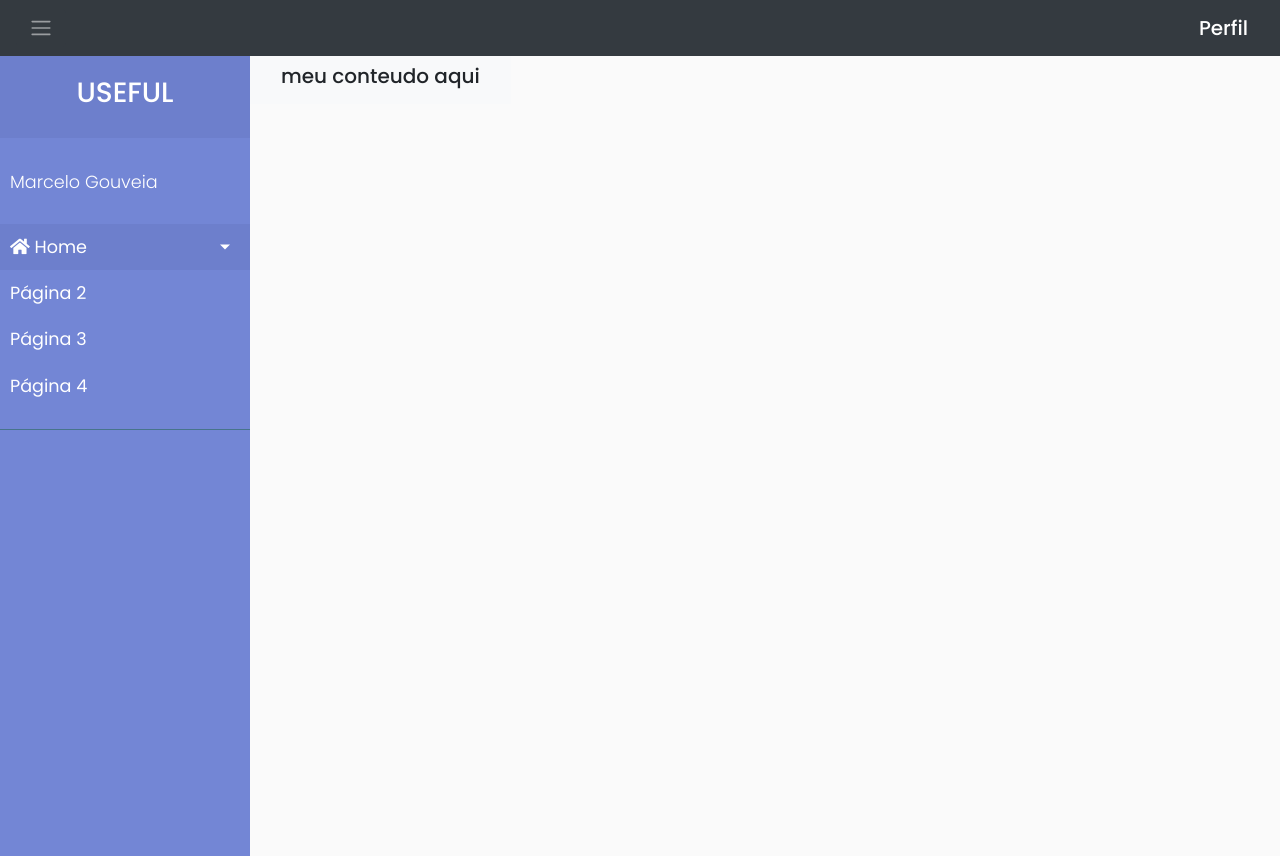
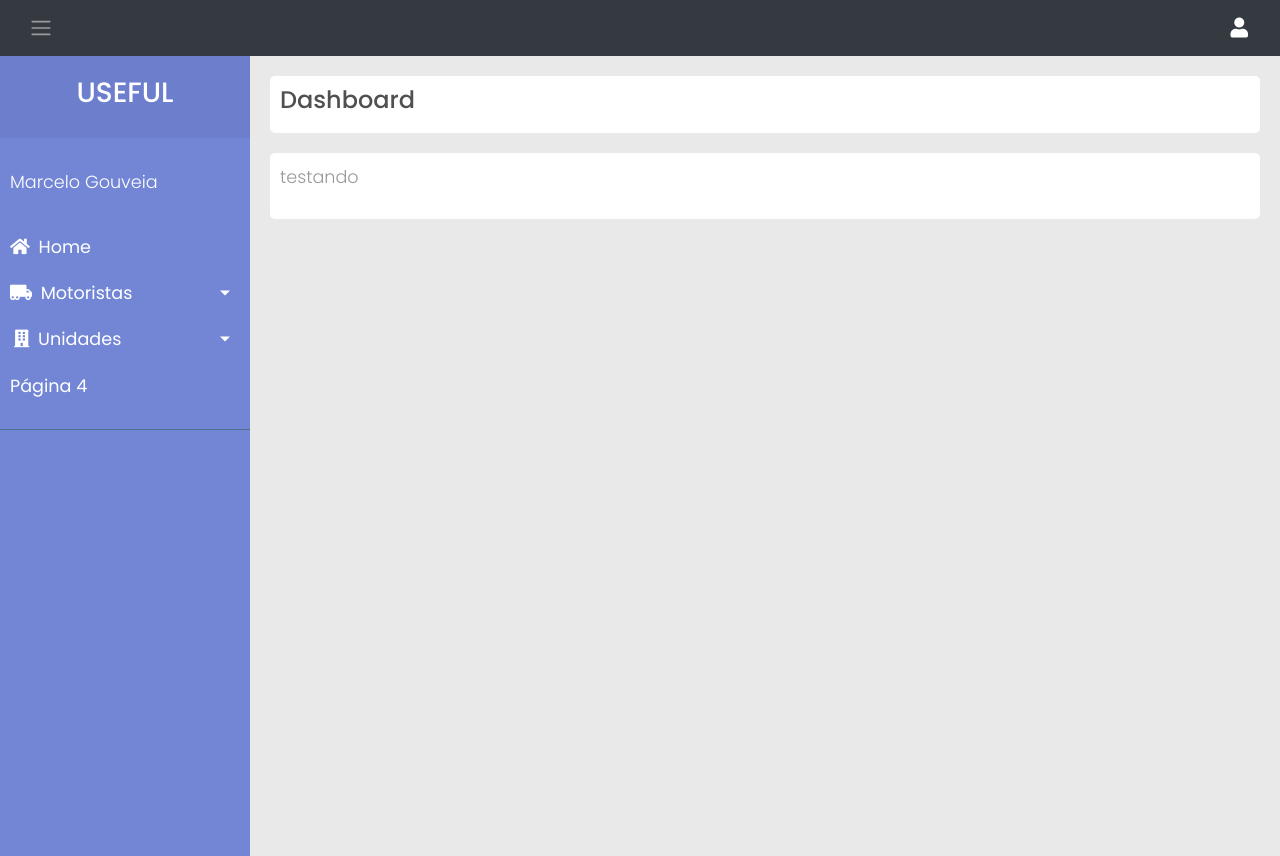
Before and after one commit to MarceloGouveia77/teste_useful, a Django app: page / in a window 1280 px wide. Run offline with Django 3.2, Linux system fonts and the light colour scheme; some libraries are stand-ins or nearby versions.

Commit message:
style: base page

```diff
--- a/core/static/css/styles.css
+++ b/core/static/css/styles.css
@@ -3,8 +3,9 @@
 
 body {
     font-family: 'Poppins', sans-serif;
-    background: #fafafa;
+    background: #e9e9e9;
 }
+
 
 p {
     font-family: 'Poppins', sans-serif;
@@ -102,3 +103,24 @@ a[data-toggle="collapse"] {
     max-width: 250px;
     min-height: 100vh;
 }
+
+.content {
+    width: 100%;
+    display: inline-block;
+    margin: 20px 20px 0 20px;
+}
+
+.page-header {
+    padding: 10px;
+    background: white;
+    border-radius: 5px;
+    color: rgb(80, 80, 80);
+}
+
+.main-content {
+    margin-top: 20px;
+    background: white;
+    border-radius: 5px;
+    padding: 10px;
+
+}
--- a/core/templates/core/base.html
+++ b/core/templates/core/base.html
@@ -15,7 +15,7 @@
         <button type="button" id="sidebarCollapse" class="btn btn-dark">
             <span class="navbar-toggler-icon"></span>
         </button>
-        <span class="navbar-brand mb-0 h1">Perfil</span>
+        <span class="navbar-brand mb-0 h1"><i class="fas fa-user"></i></span>
     </nav>
 
     <div class="wrapper">
@@ -27,25 +27,36 @@
 
             <ul class="list-unstyled components">
                 <p>Marcelo Gouveia</p>
-                <li class="active">
-                    <a href="#homeSubmenu" data-toggle="collapse" aria-expanded="false" class="dropdown-toggle"><i class="fas fa-home"></i> Home</a>
+                <li>
+                    <a href="{% url 'empresa:dashboard' %}"><i class="fas fa-home pr-1"></i> Home</a>
+                </li>
+                <li class="">
+                    <a href="#homeSubmenu" data-toggle="collapse" aria-expanded="false" class="dropdown-toggle"><i class="fas fa-truck-moving pr-1"></i> Motoristas</a>
                     <ul class="collapse list-unstyled" id="homeSubmenu">
                         <li>
-                            <a href="#">Home 1</a>
+                            <a href="#">Todos</a>
                         </li>
                         <li>
-                            <a href="#">Home 2</a>
+                            <a href="#">Cadastrar</a>
                         </li>
                         <li>
-                            <a href="#">Home 3</a>
+                            <a href="#">Relatório</a>
                         </li>
                     </ul>
                 </li>
-                <li>
-                    <a href="#">Página 2</a>
-                </li>
-                <li>
-                    <a href="#">Página 3</a>
+                <li class="">
+                    <a href="#homeSubmenu" data-toggle="collapse" aria-expanded="false" class="dropdown-toggle"><i class="fas fa-building pl-1 pr-1"></i> Unidades</a>
+                    <ul class="collapse list-unstyled" id="homeSubmenu">
+                        <li>
+                            <a href="#">Todas</a>
+                        </li>
+                        <li>
+                            <a href="#">Cadastrar</a>
+                        </li>
+                        <li>
+                            <a href="#">Relatório</a>
+                        </li>
+                    </ul>
                 </li>
                 <li>
                     <a href="#">Página 4</a>
@@ -53,17 +64,18 @@
             </ul>
         </nav>
 
-        <div id="content">
-            <nav class="navbar navbar-expand-lg navbar-light bg-light">
-                <div class="container-fluid">
+        <div class="content">
+            <div class="page-header col-12">
+                <h4>{% block page_header %} {% endblock page_header %}</h4>
+            </div>
 
-                    {% block content %}
+            <div class="main-content">
+                {% block content %}
 
-                    {% endblock content %}
+                {% endblock content %}
+            </div>
+        </div>
 
-
-                </div>
-            </nav>
         </div>
 
     </div>
--- a/empresa/templates/dashboard/index.html
+++ b/empresa/templates/dashboard/index.html
@@ -2,7 +2,9 @@
 {% load static %}
 
 {% block title %} Dashboard {% endblock title %}
+{% block page_header %} Dashboard {% endblock page_header %}
 
 {% block content %}
-    <h5>meu conteudo aqui</h5>
+    <p>testando</p>
+
 {% endblock content %}
```
